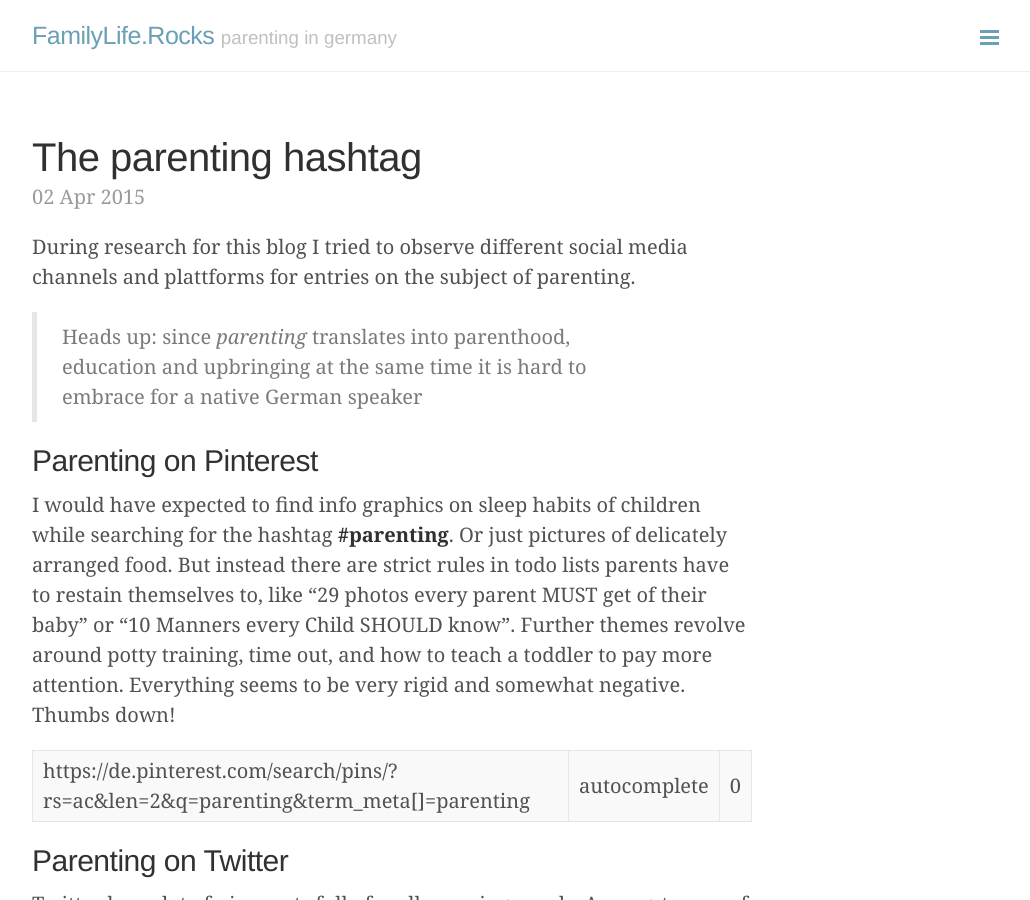
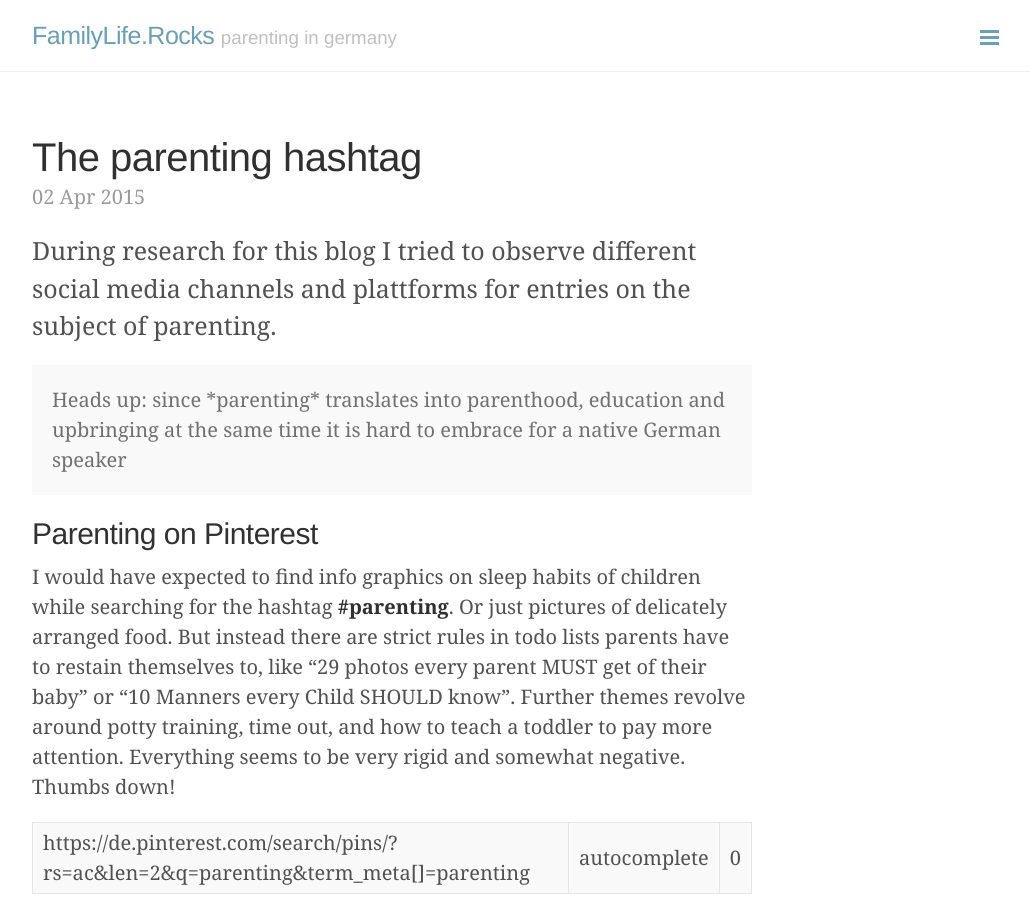
Before and after one commit to meetlisa/familyliferocks, a Jekyll site: the page built from _posts/2015-04-02-the-parenting-hashtag.md, in a window 1280 px wide and 900 px high. Shown: the whole window, without its empty margins (248-1278 px from the left). Built offline with Jekyll 4.4.1, drawn with Linux system fonts in a browser that asks for light colours; Markdown is read by kramdown in place of the engine named in the settings.

Commit message:
Update styles of introduction text

```diff
--- a/_posts/2015-04-02-the-parenting-hashtag.md
+++ b/_posts/2015-04-02-the-parenting-hashtag.md
@@ -4,9 +4,11 @@ title: The parenting hashtag
 categories: Parenting
 ---
 
-During research for this blog I tried to observe different social media channels and plattforms for entries on the subject of parenting.
+<p class="lead">During research for this blog I tried to observe different social media channels and plattforms for entries on the subject of parenting.</p>
 
-> Heads up: since *parenting* translates into parenthood, education and upbringing at the same time it is hard to embrace for a native German speaker
+<p class="message">
+Heads up: since *parenting* translates into parenthood, education and upbringing at the same time it is hard to embrace for a native German speaker
+</p>
 
 ## Parenting on Pinterest
 
```
